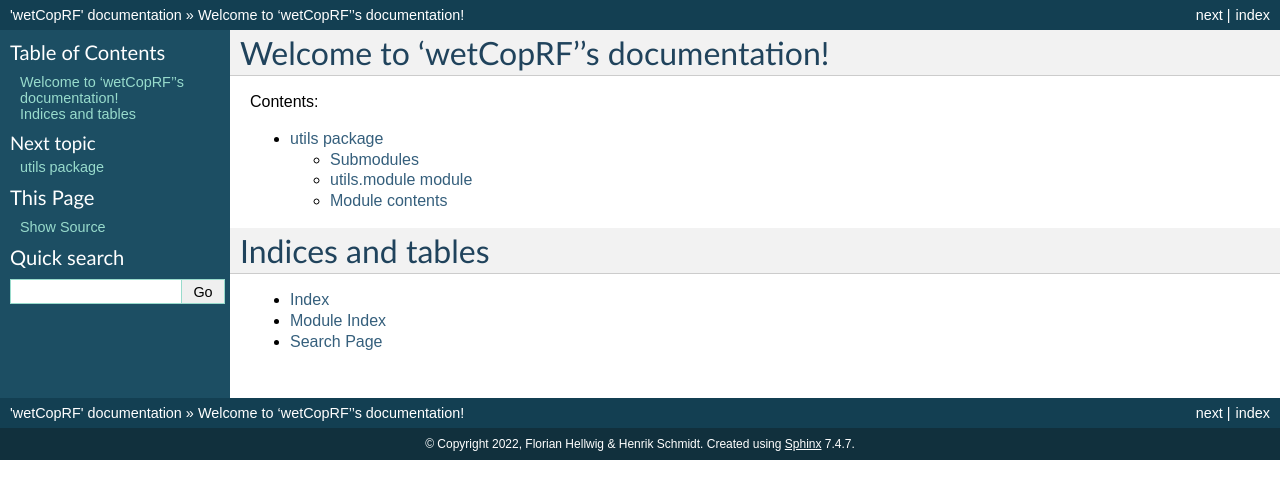
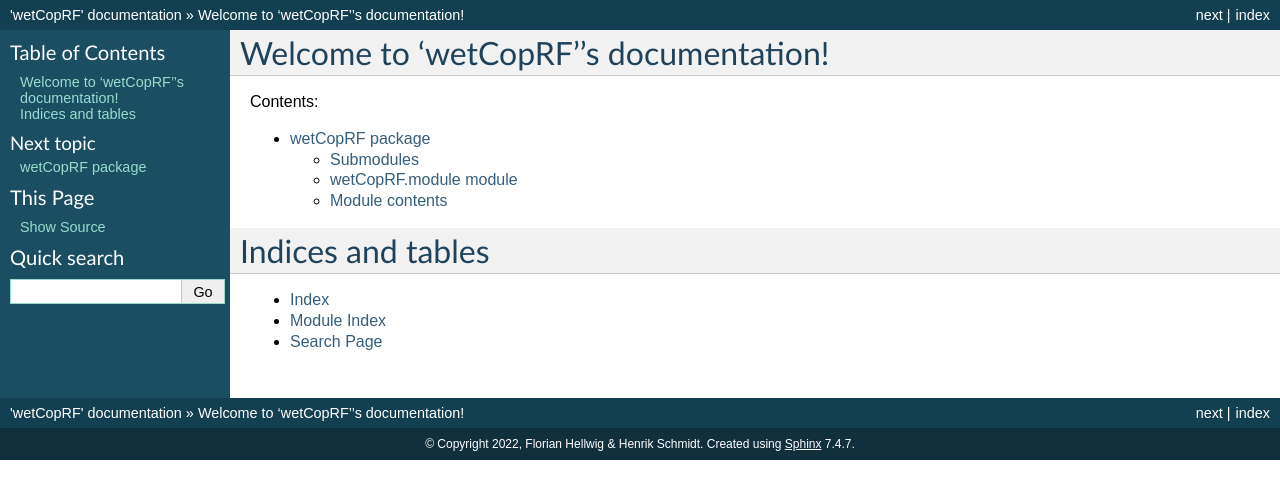
Before and after one commit to Henno-hash/WetCopRF, a Sphinx documentation site: the page built from docs/index.rst, in a window 1280 px wide. Shown: the top 499 px of the page. Built offline with Sphinx 7.4.7, drawn with Linux system fonts in a browser that asks for light colours.

Commit message:
Update utils.rst
wetCopRF

```diff
--- a/docs/utils.rst
+++ b/docs/utils.rst
@@ -1,13 +1,13 @@
-utils package
+wetCopRF package
 =============
 
 Submodules
 ----------
 
-utils.module module
+wetCopRF.module module
 -------------------
 
-.. automodule:: utils.module
+.. automodule:: wetCopRF.module
    :members:
    :undoc-members:
    :show-inheritance:
@@ -15,7 +15,7 @@
 Module contents
 ---------------
 
-.. automodule:: utils
+.. automodule:: wetCopRF
    :members:
    :undoc-members:
    :show-inheritance:
```
